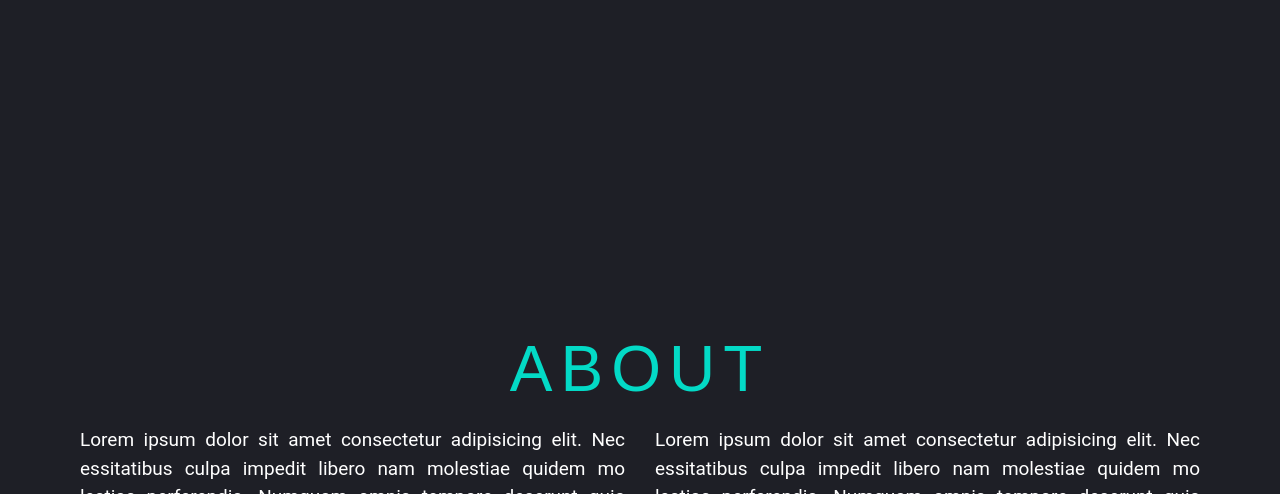
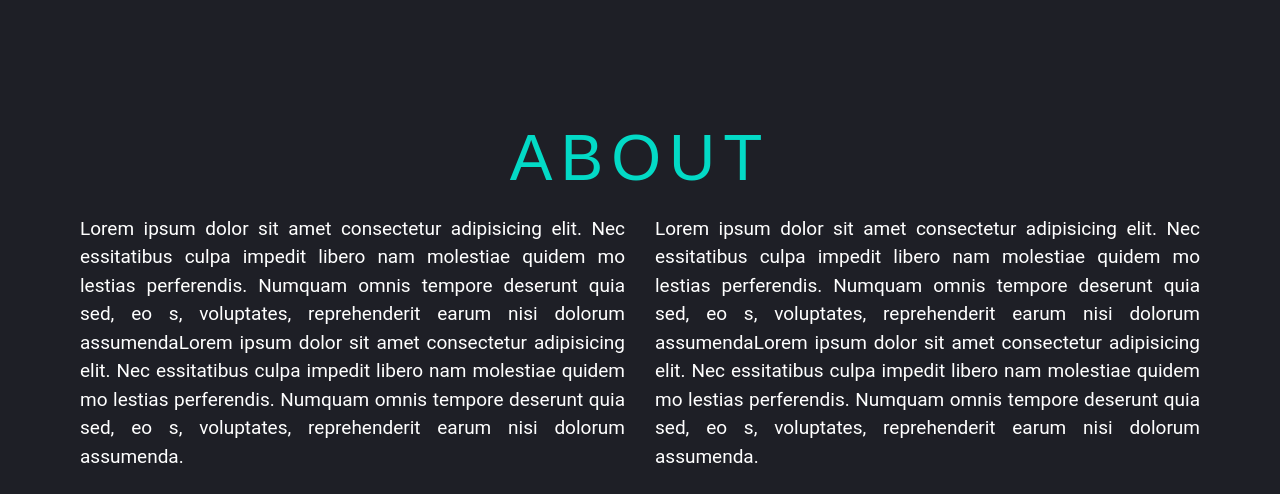
Before and after one commit to FALaptop/LaptopMuah.github.io, a plain HTML site: page index.html in a window 1280 px wide. Shown: the part 1480-1974 px from the top of the page. Drawn offline with nearby package versions, Linux system fonts and the light colour scheme.

Commit message:
Update index.html

```diff
--- a/index.html
+++ b/index.html
@@ -27,7 +27,7 @@
       <h2>Tidak ada masa depan, hidup hanya untuk mati.</h2>
 
     </section>
-    <section class="slider" id="tab-esbuild">
+    <section class="slider" id="tab-esbuild" style="height: auto;">
       <h1>ABOUT</h1>
       <div class="container text-center">
         <div class="row">
```
